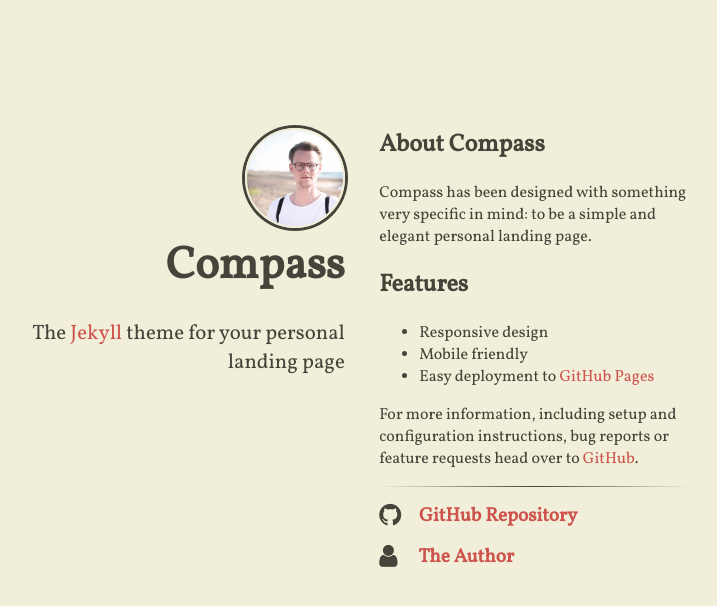
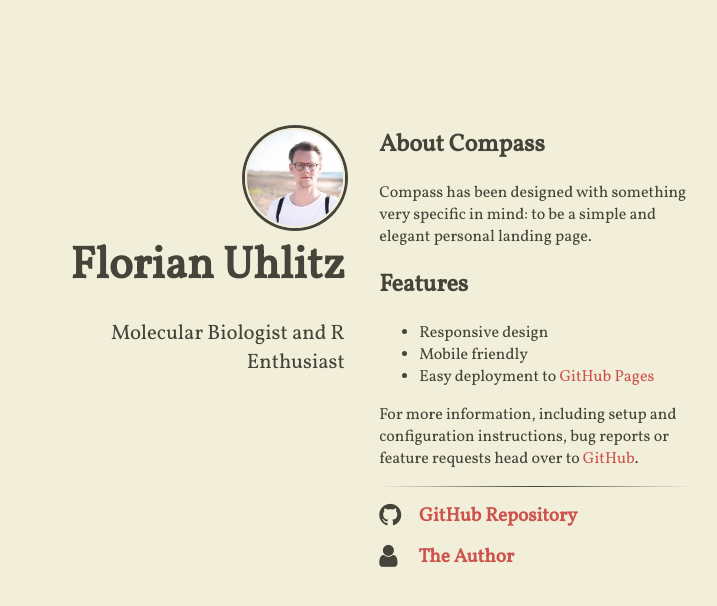
Before and after one commit to uhlitz/uhlitz.github.io, a Jekyll site: the page built from index.html, in a window 1280 px wide. Shown: the top 606 px of the page, without its empty margins (288-1005 px from the left). Built offline with Jekyll 4.4.1, drawn with Linux system fonts in a browser that asks for light colours; nearby versions of some CDN libraries.

Commit message:
desc added

```diff
--- a/_config.yml
+++ b/_config.yml
@@ -7,9 +7,9 @@
   # an avatar or logo (optional)
   logo: "/images/me.jpg"
   # author will appear under the avatar (optional)
-  author: "Compass"
+  author: "Florian Uhlitz"
   # tagline will appear under the title (optional)
-  tagline: "The <a href='http://jekyllrb.com'>Jekyll</a> theme for your personal landing page"
+  tagline: "Molecular Biologist and R Enthusiast"
   # if include_content is true, the contents of the content.html include will be
   # added right above the generated item list, if present
   include_content: true
```
